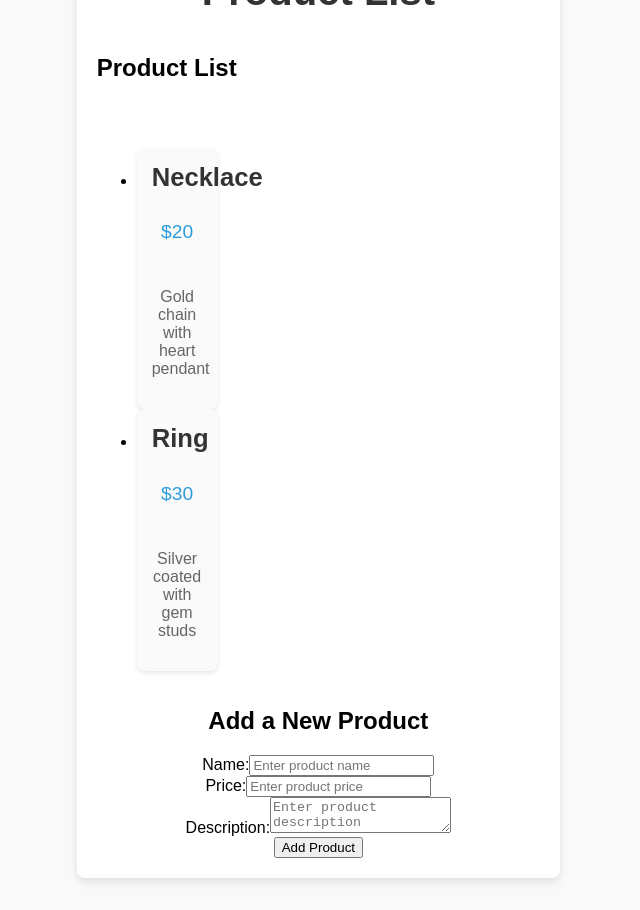
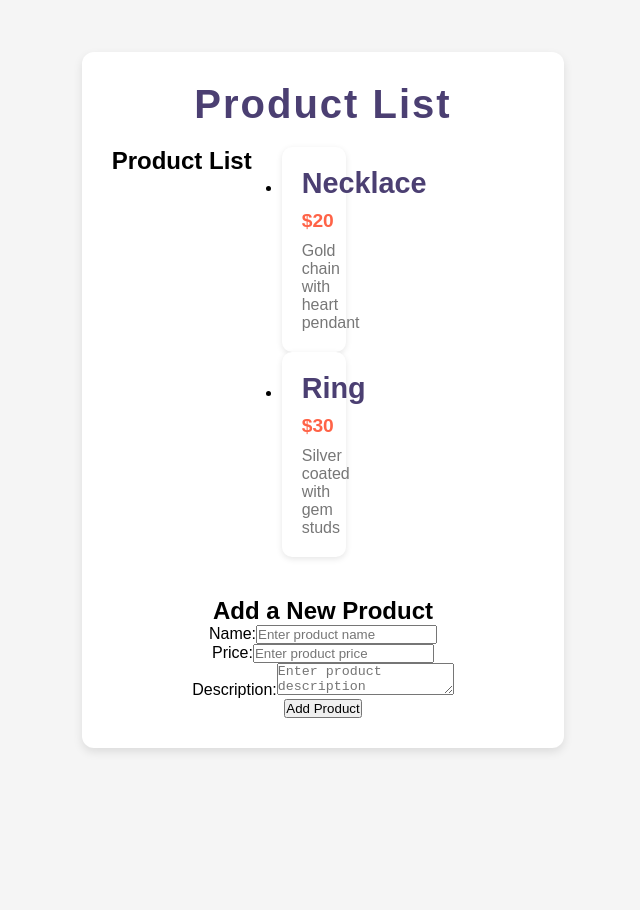
Before and after one commit to Morjacob/product-dashboard, a React (Vite) app: page / in a window 1280 px wide. Shown: the whole page, without its empty margins (317-957 px from the left). After the commit the page ends 800 px from the top, so only its background shows below. Built offline with nearby package versions, Linux system fonts and the light colour scheme.

Commit message:
messing around with the style

```diff
--- a/src/index.css
+++ b/src/index.css
@@ -1,30 +1,38 @@
-/* General styles for the body and app container */
-body {
-  font-family: 'Arial', sans-serif;
-  background-color: #f9f9f9;
+
+* {
   margin: 0;
   padding: 0;
+  box-sizing: border-box;
+}
+
+body {
+  font-family: 'Poppins', sans-serif;
+  background-color: #f5f5f5;  /* Light gray background */
   display: flex;
   justify-content: center;
   align-items: center;
   height: 100vh;
+  padding: 20px;
 }
 
+/* Main app container */
 .app {
-  width: 90%;
-  max-width: 1200px;
-  padding: 20px;
+  width: 100%;
+  max-width: 900px;
   background-color: #fff;
-  border-radius: 8px;
-  box-shadow: 0 4px 8px rgba(0, 0, 0, 0.1);
+  padding: 30px;
+  border-radius: 12px;
+  box-shadow: 0 4px 10px rgba(0, 0, 0, 0.1);
+  text-align: center;
 }
 
 /* Header */
 h1 {
-  text-align: center;
-  color: #333;
+  font-size: 2.5rem;
+  font-weight: 700;
+  color: #4B3F72;  /* Deep purple color */
   margin-bottom: 20px;
-  font-size: 2.5rem;
+  letter-spacing: 2px;
 }
 
 /* Product List */
@@ -32,53 +40,58 @@ h1 {
   display: flex;
   flex-direction: column;
   gap: 20px;
+  margin-bottom: 40px;
 }
 
-/* Individual Product Item */
 .product-item {
-  background-color: #fafafa;
-  padding: 15px;
-  border-radius: 8px;
-  box-shadow: 0 2px 4px rgba(0, 0, 0, 0.1);
-  display: flex;
-  flex-direction: column;
-  gap: 10px;
+  background-color: #fff;
+  padding: 20px;
+  border-radius: 10px;
+  box-shadow: 0 2px 6px rgba(0, 0, 0, 0.1);
+  transition: transform 0.3s ease, box-shadow 0.3s ease;
+}
+
+.product-item:hover {
+  transform: translateY(-5px);
+  box-shadow: 0 4px 12px rgba(0, 0, 0, 0.2);
 }
 
 .product-item h2 {
-  font-size: 1.6rem;
-  color: #333;
-  margin: 0;
+  font-size: 1.8rem;
+  font-weight: 600;
+  color: #4B3F72;
+  margin-bottom: 10px;
 }
 
 .product-price {
   font-size: 1.2rem;
-  color: #2d9cdb; /* Light blue color */
+  color: #FF6347;  /* Tomato color */
+  font-weight: bold;
+  margin-bottom: 10px;
 }
 
 .product-description {
   font-size: 1rem;
-  color: #666;
+  color: #777;
 }
 
 /* Add Product Form */
 .add-product-form {
-  margin-top: 40px;
-  background-color: #fafafa;
+  background-color: #fff;
   padding: 20px;
-  border-radius: 8px;
-  box-shadow: 0 2px 4px rgba(0, 0, 0, 0.1);
+  border-radius: 10px;
+  box-shadow: 0 2px 6px rgba(0, 0, 0, 0.1);
 }
 
 .add-product-form h2 {
-  text-align: center;
-  color: #333;
-  margin-bottom: 20px;
+  font-size: 1.8rem;
+  color: #4B3F72;
+  margin-bottom: 15px;
 }
 
 .add-product-form label {
   font-size: 1rem;
-  color: #333;
+  color: #555;
   display: block;
   margin-bottom: 5px;
 }
@@ -86,28 +99,35 @@ h1 {
 .add-product-form input,
 .add-product-form textarea {
   width: 100%;
-  padding: 10px;
+  padding: 12px;
   margin-bottom: 15px;
+  border-radius: 6px;
   border: 1px solid #ddd;
-  border-radius: 4px;
   font-size: 1rem;
   color: #333;
+  transition: border-color 0.3s ease;
+}
+
+.add-product-form input:focus,
+.add-product-form textarea:focus {
+  border-color: #4B3F72;  /* Focus color */
+  outline: none;
 }
 
 .add-product-form button {
   width: 100%;
-  padding: 12px;
-  background-color: #2d9cdb;
+  padding: 14px;
+  background-color: #4B3F72;  /* Deep purple */
   color: white;
   font-size: 1.1rem;
   border: none;
-  border-radius: 4px;
+  border-radius: 6px;
   cursor: pointer;
   transition: background-color 0.3s ease;
 }
 
 .add-product-form button:hover {
-  background-color: #1f7aa8;
+  background-color: #2E2A58;  /* Darker purple on hover */
 }
 
 /* Responsive Design */
@@ -115,16 +135,17 @@ h1 {
   .product-list {
     flex-direction: row;
     flex-wrap: wrap;
+    justify-content: space-between;
     gap: 30px;
   }
 
   .product-item {
-    width: calc(50% - 30px);
+    width: calc(50% - 20px);
   }
 }
 
 @media (min-width: 1200px) {
   .product-item {
-    width: calc(33.333% - 30px);
+    width: calc(33.333% - 20px);
   }
 }
```
